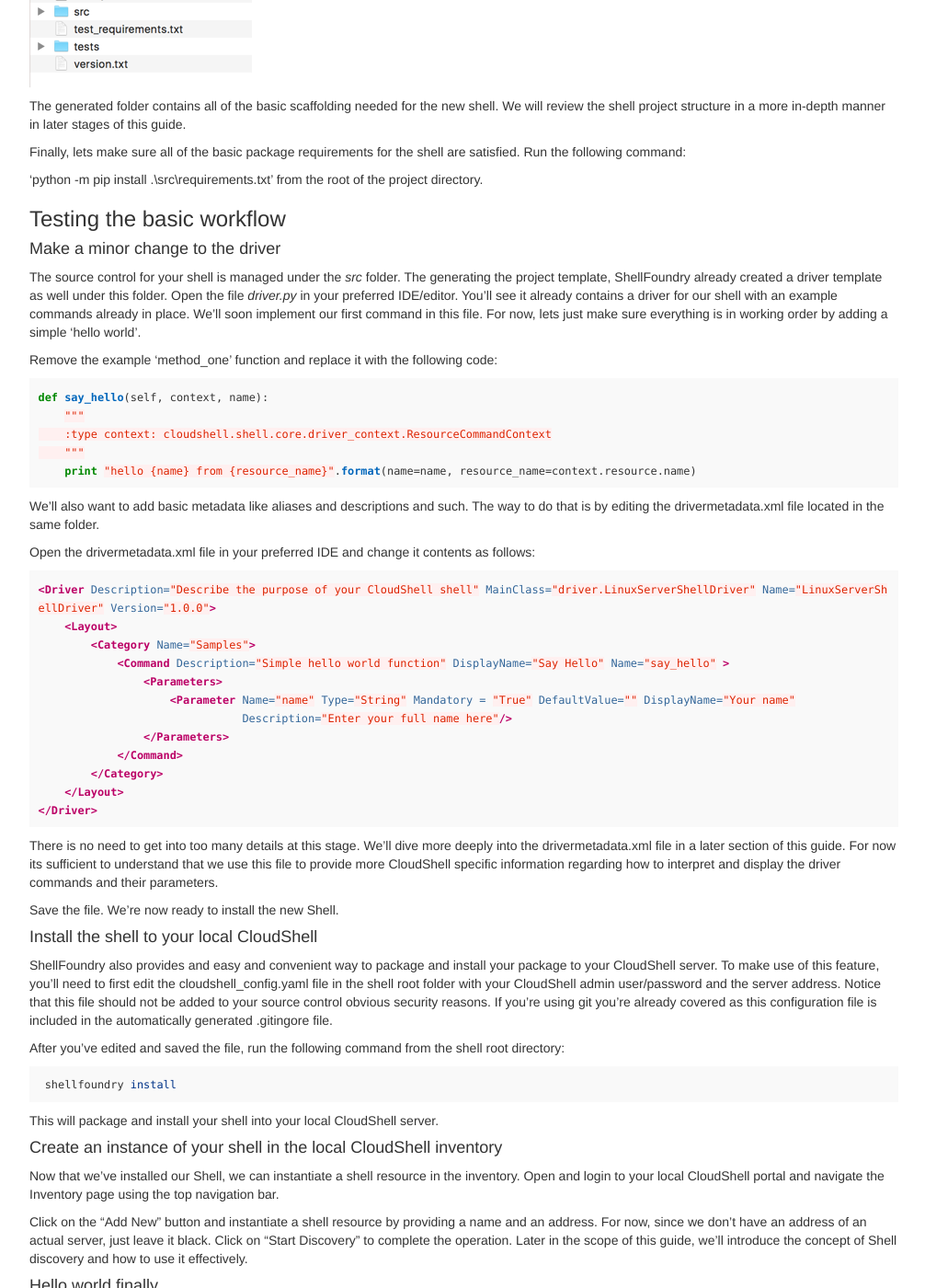
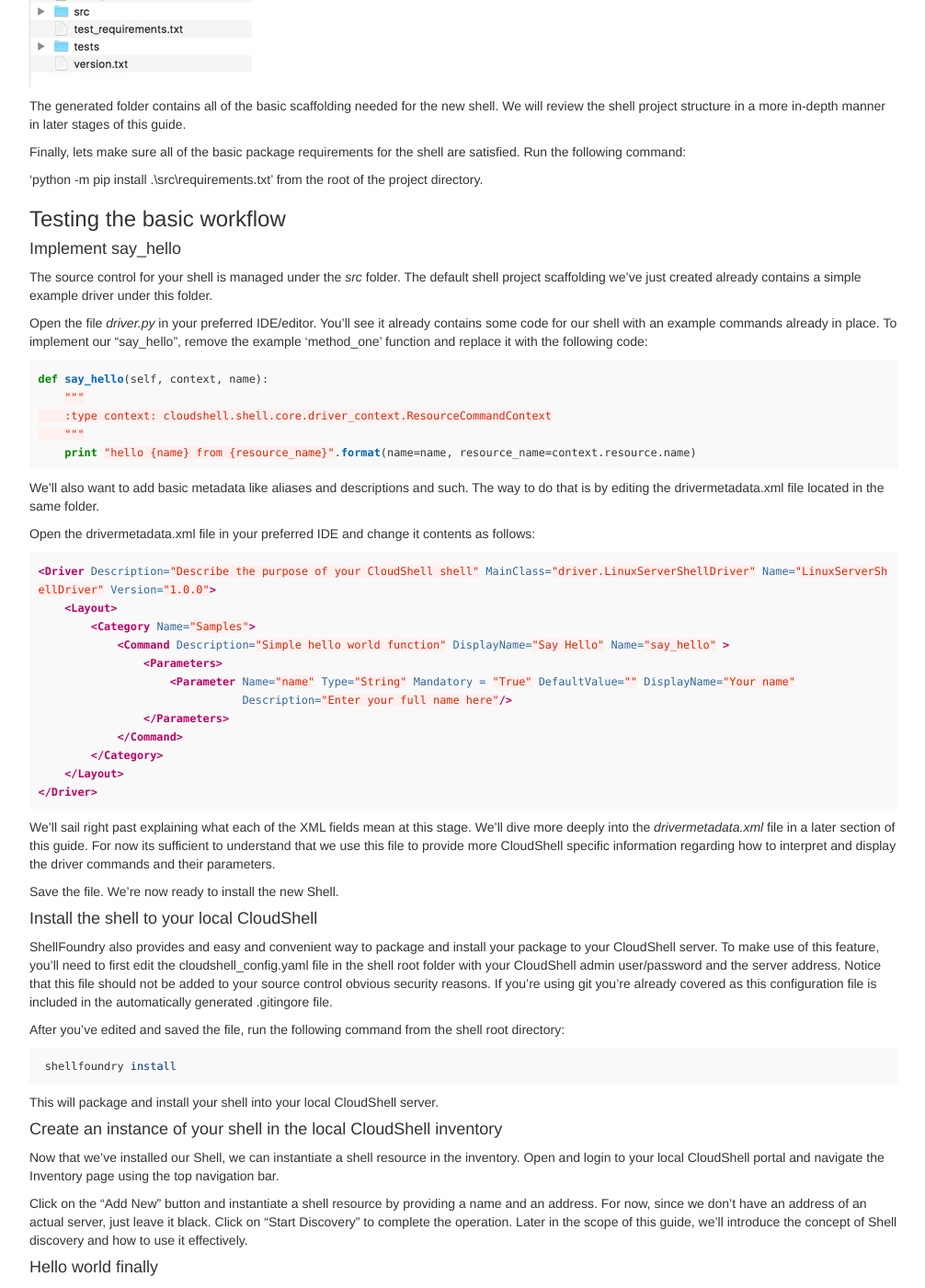
Before and after one commit to QualiSystems/devguide_source, a Jekyll site: the page built from _posts/2016-04-30-getting-started.markdown, in a window 1280 px wide and 1400 px high, scrolled down 832 px. Shown: the whole window at 92% size, without its empty margins (233-1239 px from the left). Built offline with Jekyll 4.4.1, drawn with Linux system fonts in a browser that asks for light colours; some of the changed text lies outside the part shown.

Commit message:
more updates

```diff
--- a/_posts/2016-04-30-getting-started.markdown
+++ b/_posts/2016-04-30-getting-started.markdown
@@ -39,11 +39,12 @@
 
 ### Testing the basic workflow
 
-#### Make a minor change to the driver
+#### Implement say_hello
 
-The source control for your shell is managed under the _src_ folder. The generating the project template, ShellFoundry already created a driver template as well under this folder. Open the file _driver.py_ in your preferred IDE/editor. You'll see it already contains a driver for our shell with an example commands already in place. We'll soon implement our first command in this file. For now, lets just make sure everything is in working order by adding a simple 'hello world'.
+The source control for your shell is managed under the _src_ folder. The default shell project scaffolding we've just created already contains a simple example driver under this folder.
 
-Remove the example 'method_one' function and replace it with the following code:
+Open the file _driver.py_ in your preferred IDE/editor. You'll see it already contains some code for our shell with an example commands already in place. To implement our "say_hello", remove the example 'method_one' function and replace it with the following code:
+
 {% highlight python %}
 def say_hello(self, context, name):
     """
@@ -72,7 +73,7 @@
 
 {% endhighlight %}
 
-There is no need to get into too many details at this stage. We'll dive more deeply into the drivermetadata.xml file in a later section of this guide. For now its sufficient to understand that we use this file to provide more CloudShell specific information regarding how to interpret and display the driver commands and their parameters.
+We'll sail right past explaining what each of the XML fields mean at this stage. We'll dive more deeply into the _drivermetadata.xml_ file in a later section of this guide. For now its sufficient to understand that we use this file to provide more CloudShell specific information regarding how to interpret and display the driver commands and their parameters.
 
 Save the file. We're now ready to install the new Shell.
 
```
Also changed, not shown: other parts of _posts/2016-04-30-getting-started.markdown (+1 -1 lines).
